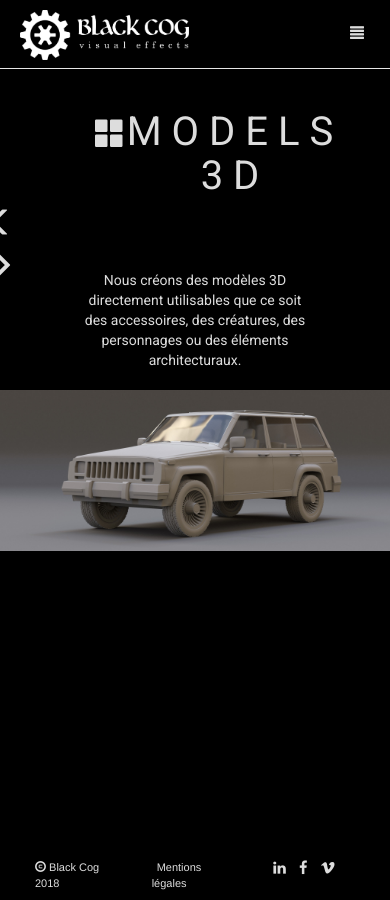
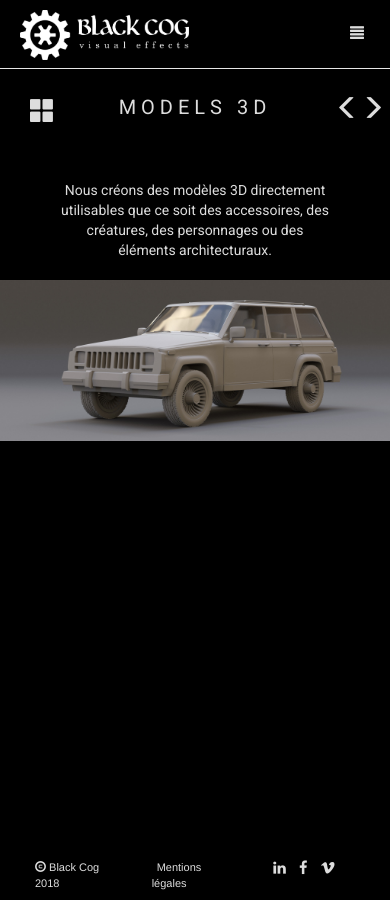
Before and after one commit to christiansen-merel/bookish-fortnight, a Jekyll site: the page built from fr/models3d.html, in a window 390 px wide. Built offline with Jekyll 4.4.1, drawn with Linux system fonts in a browser that asks for light colours.

Commit message:
responsive services smartphone

```diff
--- a/css/custom.css
+++ b/css/custom.css
@@ -532,9 +532,48 @@ footer a:hover {
         font-size: 11px;
     }
 
+    #wrapper.page .swiper-container {
+        height: initial;
+    }
+    .swiper-slide .info h1 {
+        font-size: 33px;
+    }
+    .swiper-slide .info {
+        top: -65px;
+    }
+
+    #main .content {
+        margin: 60px;
+    }
+
     .ih-item.square {
         width: 50%;
         height: initial;
+    }
+
+    .page.service .en-tete.service div.retour {
+        padding-left: 0px;
+        font-size: 25px;
+        padding-top: 5px;
+        text-align: right;
+    }
+    .page.service .en-tete.service div.navigation {
+        font-size: 0px;
+        padding-top: 5px;
+        padding-bottom: 0px;
+        padding-right: 0px;
+        padding-left: 0px;
+        text-align: left;
+    }
+    .page.service .en-tete.service div.navigation a span.glyphicon {
+        font-size: 25px;
+    }
+    .page.service .en-tete.service div.titre {
+        padding-top: 6px;
+    }
+    .page.service .en-tete.service div.titre h1 {
+        font-size: 20px;
+        margin-top: 0px;
     }
 }
 
```
